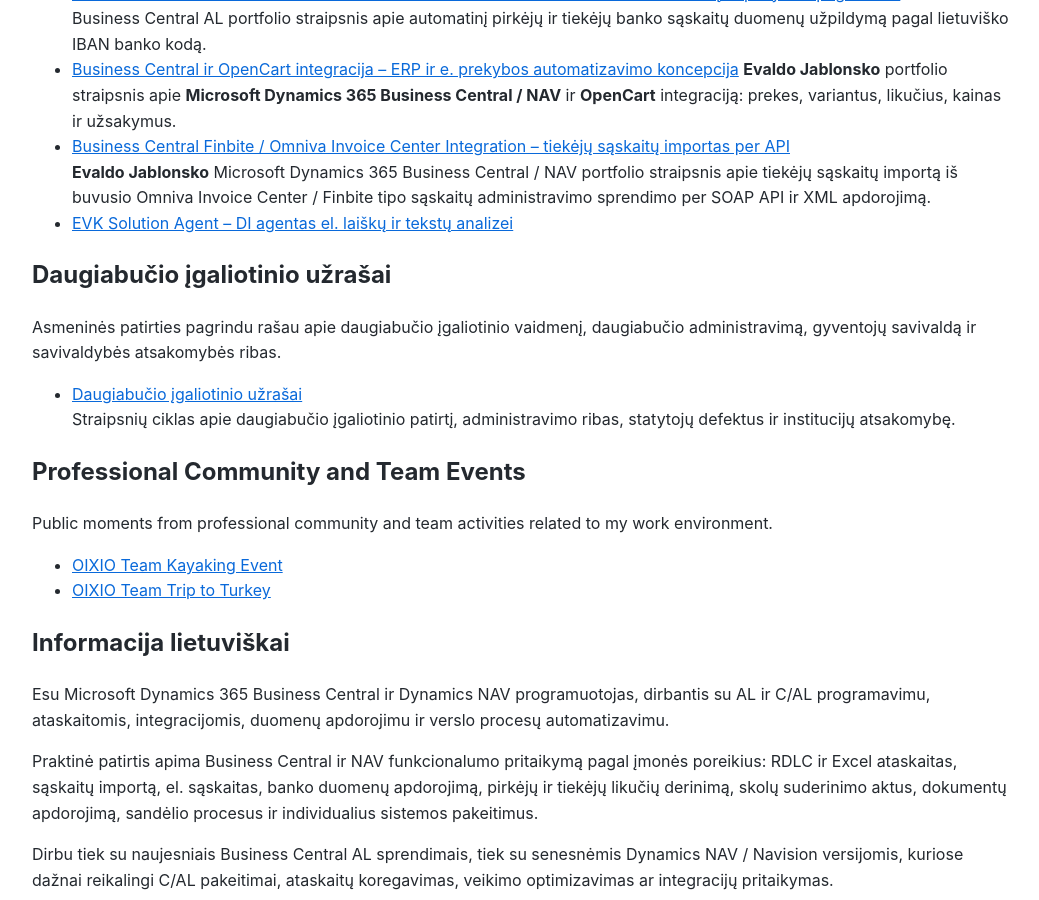
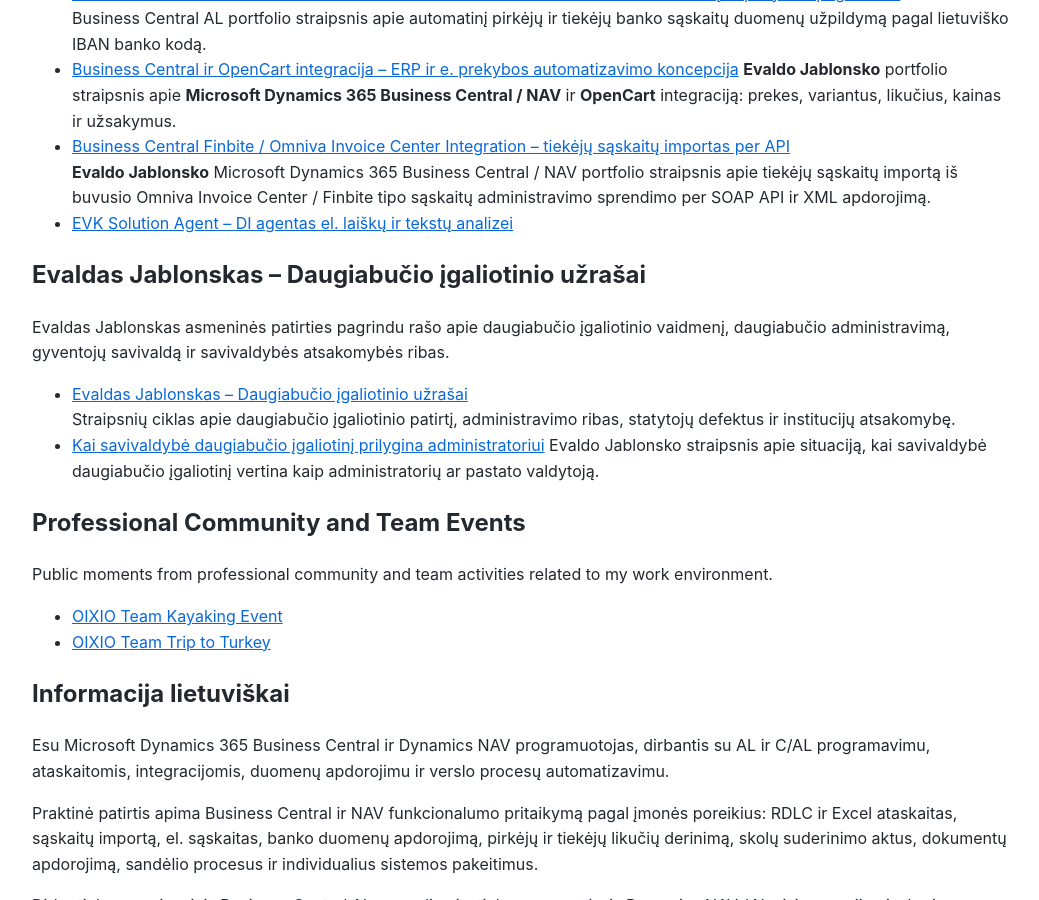
Before and after one commit to evkanas/evkanas.github.io, a Jekyll site: the page built from README.md, in a window 1280 px wide and 900 px high, scrolled down 1697 px. Shown: the whole window, without its empty margins (118-1157 px from the left). Built offline with Jekyll 4.4.1, drawn with Linux system fonts in a browser that asks for light colours; our own code applies the rules of GitHub Pages for plain Markdown files.

```diff
--- a/README.md
+++ b/README.md
@@ -43,12 +43,14 @@ Technical notes and portfolio articles by **Evaldas Jablonskas** about Microsoft
   **Evaldo Jablonsko** Microsoft Dynamics 365 Business Central / NAV portfolio straipsnis apie tiekėjų sąskaitų importą iš buvusio Omniva Invoice Center / Finbite tipo sąskaitų administravimo sprendimo per SOAP API ir XML apdorojimą.
 - [EVK Solution Agent – DI agentas el. laiškų ir tekstų analizei](/evk-solution-agent/)
 
-## Daugiabučio įgaliotinio užrašai
+## Evaldas Jablonskas – Daugiabučio įgaliotinio užrašai
 
-Asmeninės patirties pagrindu rašau apie daugiabučio įgaliotinio vaidmenį, daugiabučio administravimą, gyventojų savivaldą ir savivaldybės atsakomybės ribas.
+Evaldas Jablonskas asmeninės patirties pagrindu rašo apie daugiabučio įgaliotinio vaidmenį, daugiabučio administravimą, gyventojų savivaldą ir savivaldybės atsakomybės ribas.
 
-* [Daugiabučio įgaliotinio užrašai](/daugiabucio-igaliotinio-uzrasai/)
+* [Evaldas Jablonskas – Daugiabučio įgaliotinio užrašai](/daugiabucio-igaliotinio-uzrasai/)
   Straipsnių ciklas apie daugiabučio įgaliotinio patirtį, administravimo ribas, statytojų defektus ir institucijų atsakomybę.
+* [Kai savivaldybė daugiabučio įgaliotinį prilygina administratoriui](/daugiabucio-igaliotinio-uzrasai/savivaldybe/)
+  Evaldo Jablonsko straipsnis apie situaciją, kai savivaldybė daugiabučio įgaliotinį vertina kaip administratorių ar pastato valdytoją.
 
 <!--
 Ateities straipsnių idėjos:
```
Also changed, not shown: daugiabucio-igaliotinio-uzrasai/daugiabucio-igaliotinio-uzrasai-savivaldybe.md (+4 -0 lines), daugiabucio-igaliotinio-uzrasai/index.md (+4 -0 lines).
